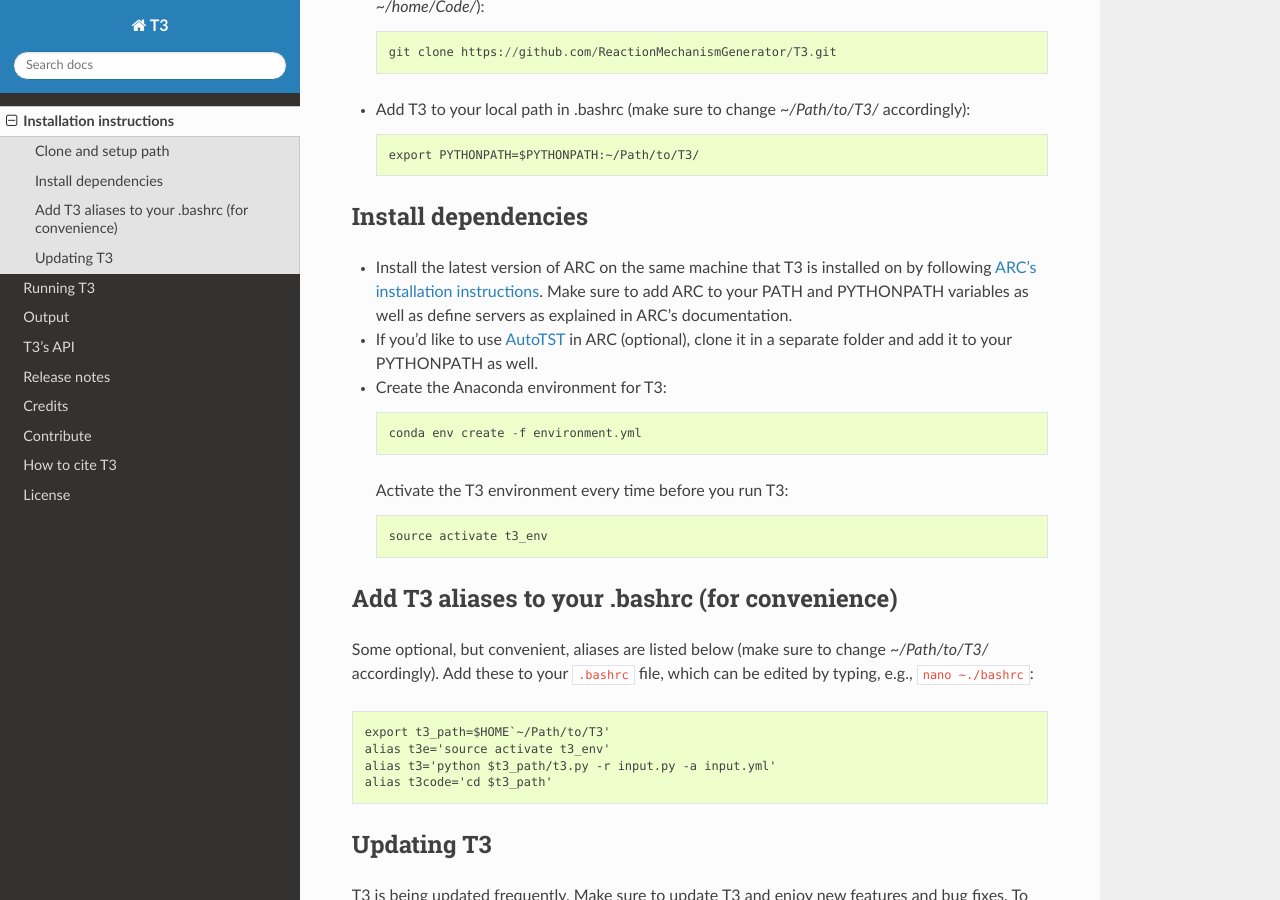
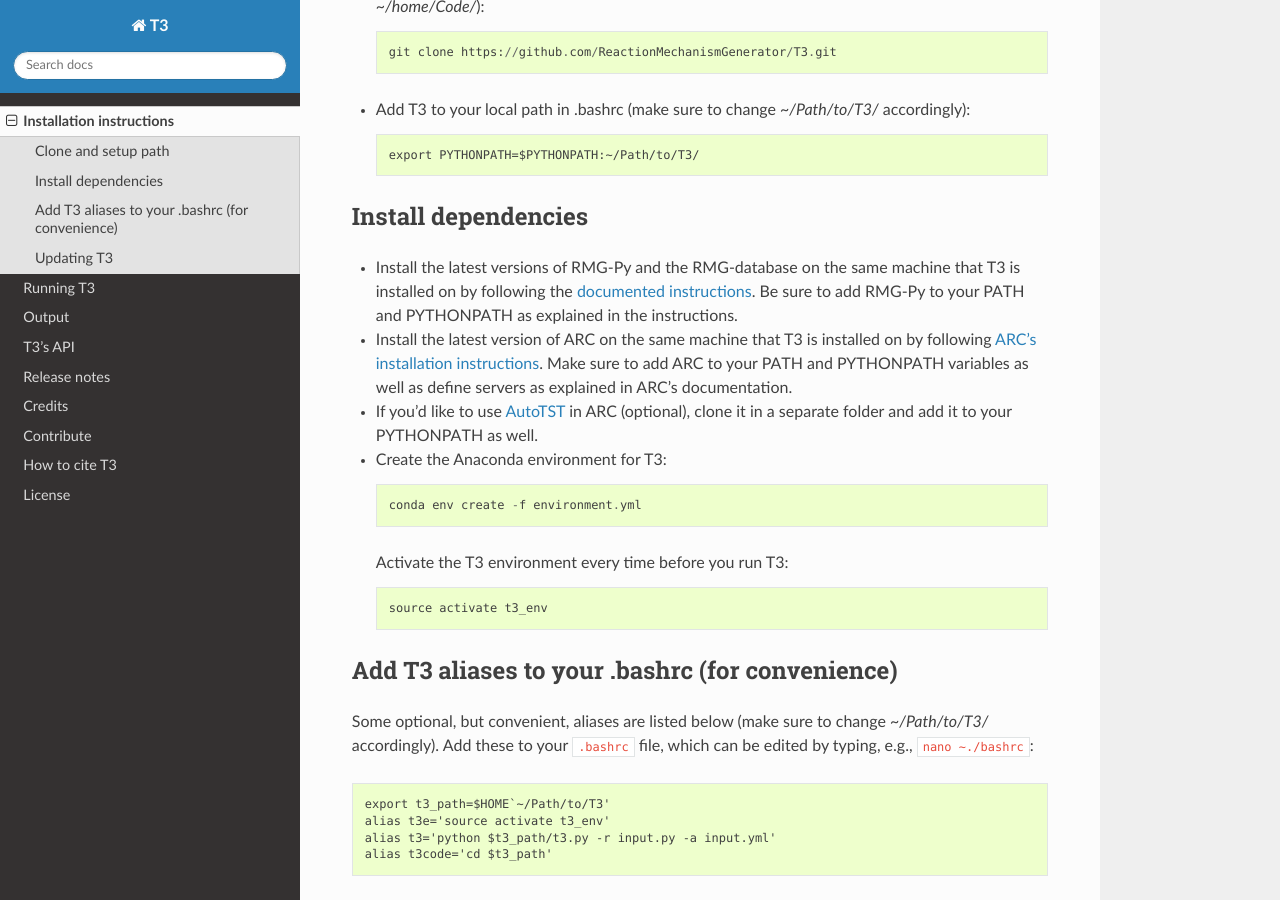
Before and after one commit to ReactionMechanismGenerator/T3, a Sphinx documentation site: the page built from docs/source/installation.rst, in a window 1280 px wide and 900 px high, scrolled down 437 px. Built offline with Sphinx 7.4.7 and the Read the Docs theme 2.0.0, drawn with Linux system fonts in a browser that asks for light colours; formulas are drawn with MathJax 3; the version number could not be read and is left out.

Commit message:
Update installation instructions to include RMG-Py and RMG-database

```diff
--- a/docs/source/installation.rst
+++ b/docs/source/installation.rst
@@ -29,6 +29,9 @@
 Install dependencies
 ^^^^^^^^^^^^^^^^^^^^
 
+- Install the latest versions of RMG-Py and the RMG-database on the same machine that
+  T3 is installed on by following the `documented instructions <http://reactionmechanismgenerator.github.io/RMG-Py/users/rmg/installation/anacondaDeveloper.html>`_.
+  Be sure to add RMG-Py to your PATH and PYTHONPATH as explained in the instructions.
 - Install the latest version of ARC on the same machine that T3 is installed on
   by following `ARC's installation instructions
   <https://reactionmechanismgenerator.github.io/ARC/installation.html>`_.
```
